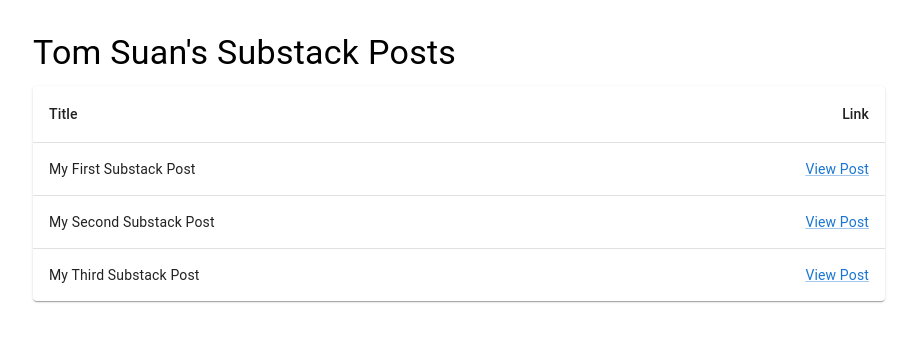
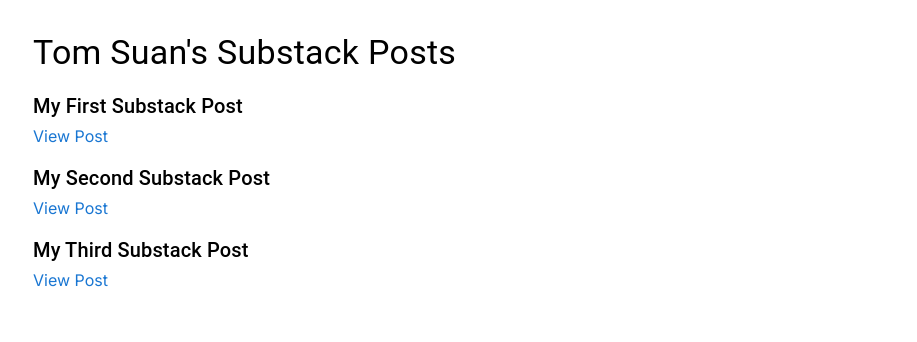
Before and after one commit to tomsuan/tommurphy.me, a Next.js app: page / in a window 1280 px wide. Shown: the top 342 px of the page, without its empty margins (181-1098 px from the left). Built offline with nearby package versions, Linux system fonts and the light colour scheme.

Commit message:
Update the design and added the Inter Font

```diff
--- a/pages/index.js
+++ b/pages/index.js
@@ -1,15 +1,9 @@
 import { useState, useEffect } from 'react';
-import Table from '@mui/material/Table';
-import TableBody from '@mui/material/TableBody';
-import TableCell from '@mui/material/TableCell';
-import TableContainer from '@mui/material/TableContainer';
-import TableHead from '@mui/material/TableHead';
-import TableRow from '@mui/material/TableRow';
-import Paper from '@mui/material/Paper';
 import Typography from '@mui/material/Typography';
 import Link from '@mui/material/Link';
 import Box from '@mui/material/Box';
 import { Container } from '@mui/material';
+import Head from 'next/head'; // Import the Head component
 
 function HomePage() {
   const [substackPosts, setSubstackPosts] = useState([]);
@@ -19,7 +13,6 @@
       try {
         const response = await fetch('/api/substack'); // Accesses your API route
         const data = await response.json();
-        console.log("Data from /api/substack:", data); // Add this line
         setSubstackPosts(data);
       } catch (error) {
         console.error("Failed to fetch Substack posts:", error);
@@ -31,40 +24,47 @@
   }, []);
 
   return (
+    <div>
+      <Head>
+        <title>Tom Suan's Substack Posts</title>
+        <link rel="preconnect" href="https://fonts.googleapis.com" />
+        <link rel="preconnect" href="https://fonts.gstatic.com" crossOrigin="true" />
+        <link
+          href="https://fonts.googleapis.com/css2?family=Inter:wght@400;500;600;700&display=swap"
+          rel="stylesheet"
+        />
+      </Head>
       <Container maxWidth="md">
-      <Box sx={{ my: 4 }}>
+        <Box sx={{ my: 4, fontFamily: 'Inter, sans-serif' }}>
           <Typography variant="h4" component="h1" gutterBottom>
             Tom Suan's Substack Posts
           </Typography>
-        <TableContainer component={Paper}>
-          <Table sx={{ minWidth: 650 }} aria-label="simple table">
-            <TableHead>
-              <TableRow>
-                <TableCell>Title</TableCell>
-                <TableCell align="right">Link</TableCell>
-              </TableRow>
-            </TableHead>
-            <TableBody>
-              {substackPosts && substackPosts.map((post) => (
-                <TableRow
-                  key={post.link}
-                  sx={{ '&:last-child td, &:last-child th': { border: 0 } }}
+          {substackPosts.map((post) => (
+            <Box key={post.link} sx={{ my: 2 }}>
+              <Typography variant="h6" component="h2">
+                {post.title}
+              </Typography>
+              <Link
+                href={post.link}
+                target="_blank"
+                rel="noopener noreferrer"
+                sx={{
+                  display: 'block',
+                  mt: 0.5,
+                  color: 'primary.main',
+                  textDecoration: 'none',
+                  '&:hover': {
+                    textDecoration: 'underline',
+                  },
+                }}
               >
-                  <TableCell component="th" scope="row">
-                    {post.title}
-                  </TableCell>
-                  <TableCell align="right">
-                    <Link href={post.link} target="_blank" rel="noopener noreferrer">
                 View Post
               </Link>
-                  </TableCell>
-                </TableRow>
+            </Box>
           ))}
-            </TableBody>
-          </Table>
-        </TableContainer>
         </Box>
       </Container>
+    </div>
   );
 }
 
```
Lines whose indentation alone changed are shown as unchanged.
